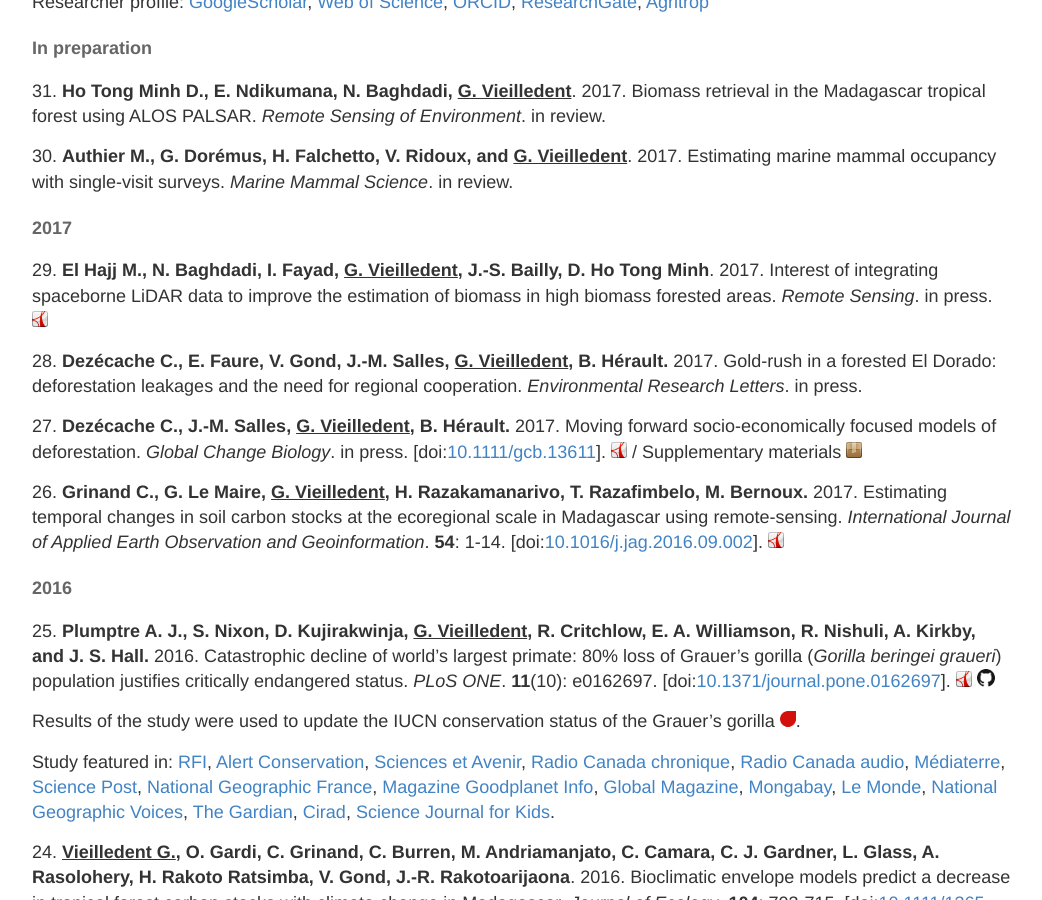
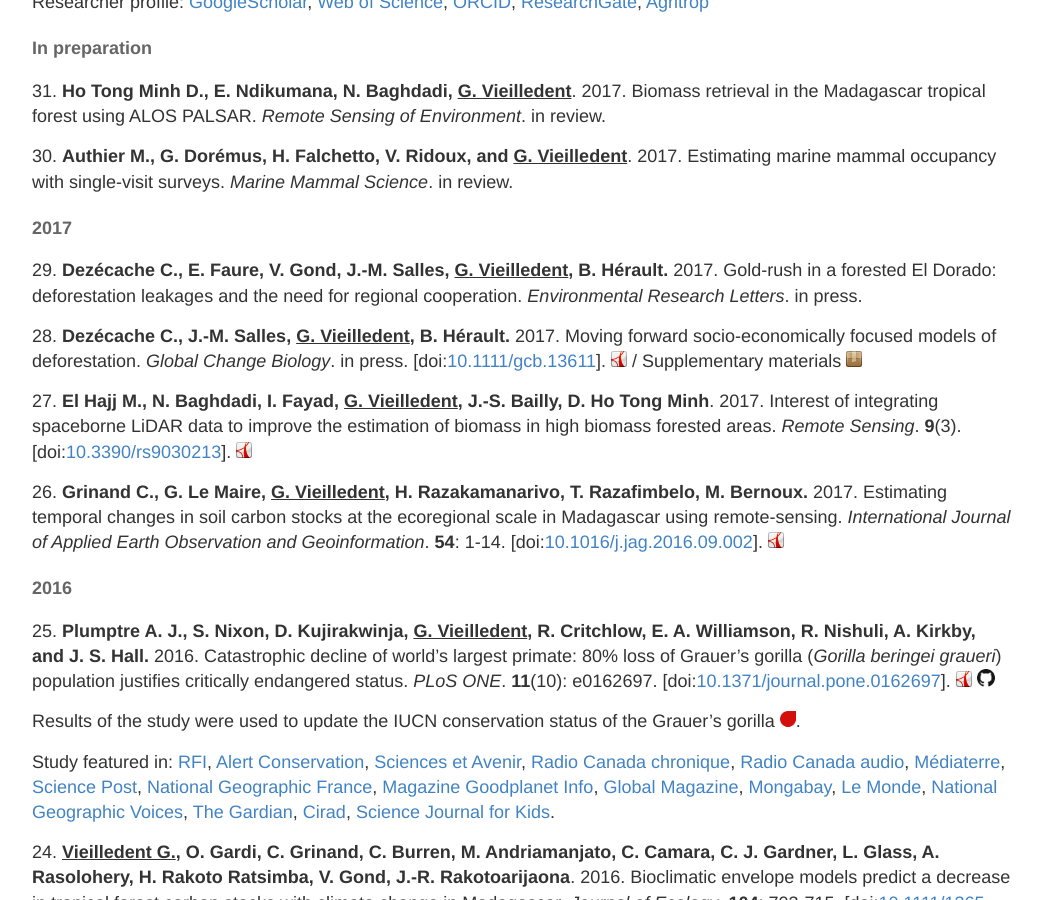
Before and after one commit to ghislainv/ghislainv.github.io, a Jekyll site: the page built from publications.md, in a window 1280 px wide and 900 px high, scrolled down 501 px. Shown: the whole window, without its empty margins (118-1160 px from the left). Built offline with Jekyll 4.4.1, drawn with Linux system fonts in a browser that asks for light colours.

Commit message:
Add ElHajj2017

```diff
--- a/publications.md
+++ b/publications.md
@@ -19,15 +19,16 @@ Researcher profile:
 
 #### 2017
 
-29\. **El Hajj M., N. Baghdadi, I. Fayad, <span style="text-decoration: underline;">G. Vieilledent</span>, J.-S. Bailly, D. Ho Tong Minh**. 2017. Interest of integrating spaceborne LiDAR data to improve the estimation of biomass in high biomass forested areas. _Remote Sensing_. in press.
-[![manuscript in pdf](/images/logos/logo-pdf.png "manuscript in pdf")](/publications/ElHajj2017-RemoteSensing.pdf)
+29\. **Dezécache C., E. Faure, V. Gond, J.-M. Salles, <span style="text-decoration: underline;">G. Vieilledent</span>, B. Hérault.** 2017. Gold-rush in a forested El Dorado: deforestation leakages and the need for regional cooperation. _Environmental Research Letters_. in press.
 
-28\. **Dezécache C., E. Faure, V. Gond, J.-M. Salles, <span style="text-decoration: underline;">G. Vieilledent</span>, B. Hérault.** 2017. Gold-rush in a forested El Dorado: deforestation leakages and the need for regional cooperation. _Environmental Research Letters_. in press.
-
-27\. **Dezécache C., J.-M. Salles, <span style="text-decoration: underline;">G. Vieilledent</span>, B. Hérault.** 2017. Moving forward socio-economically focused models of deforestation. _Global Change Biology_. in press.
+28\. **Dezécache C., J.-M. Salles, <span style="text-decoration: underline;">G. Vieilledent</span>, B. Hérault.** 2017. Moving forward socio-economically focused models of deforestation. _Global Change Biology_. in press.
 \[doi:[10.1111/gcb.13611](http://dx.doi.org/10.1111/gcb.13611)\].
 [![manuscript in pdf](/images/logos/logo-pdf.png "manuscript in pdf")](/publications/Dezecache2017-GCB.pdf) /
 Supplementary materials [![supplements](/images/logos/logo-zip.png "supplements")](/publications/Dezecache2017-GCB-SM.pdf)
+
+27\. **El Hajj M., N. Baghdadi, I. Fayad, <span style="text-decoration: underline;">G. Vieilledent</span>, J.-S. Bailly, D. Ho Tong Minh**. 2017. Interest of integrating spaceborne LiDAR data to improve the estimation of biomass in high biomass forested areas. _Remote Sensing_. **9**(3).
+\[doi:[10.3390/rs9030213](http://dx.doi.org/10.3390/rs9030213)\].
+[![manuscript in pdf](/images/logos/logo-pdf.png "manuscript in pdf")](/publications/ElHajj2017-RemoteSensing.pdf)
 
 26\. **Grinand C., G. Le Maire, <span style="text-decoration: underline;">G. Vieilledent</span>, H. Razakamanarivo, T. Razafimbelo, M. Bernoux.** 2017. Estimating temporal changes in soil carbon stocks at the ecoregional scale in Madagascar using remote-sensing. _International Journal of Applied Earth Observation and Geoinformation_. **54**: 1-14.
 \[doi:[10.1016/j.jag.2016.09.002](http://dx.doi.org/10.1016/j.jag.2016.09.002)\].
```
Also changed, not shown: 1 other file.
